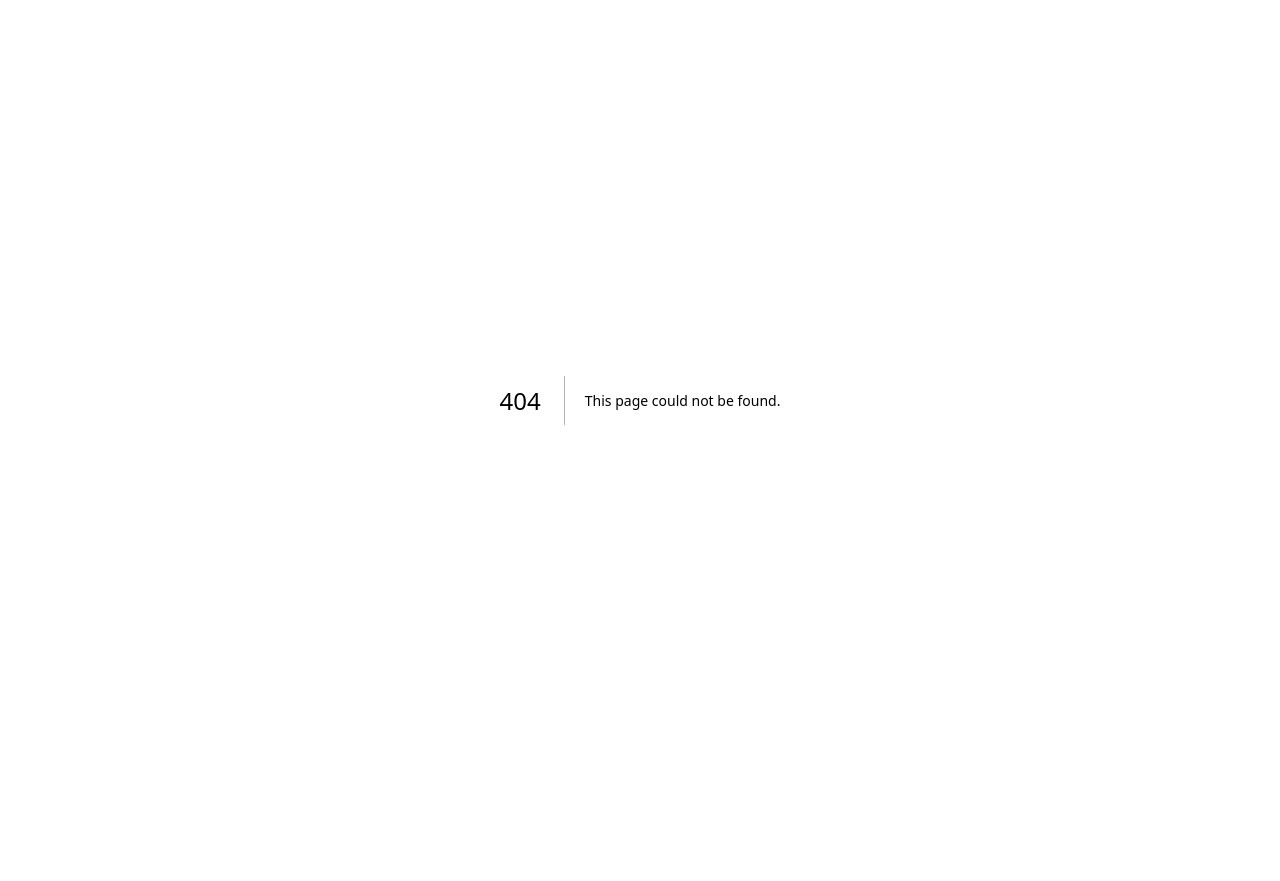
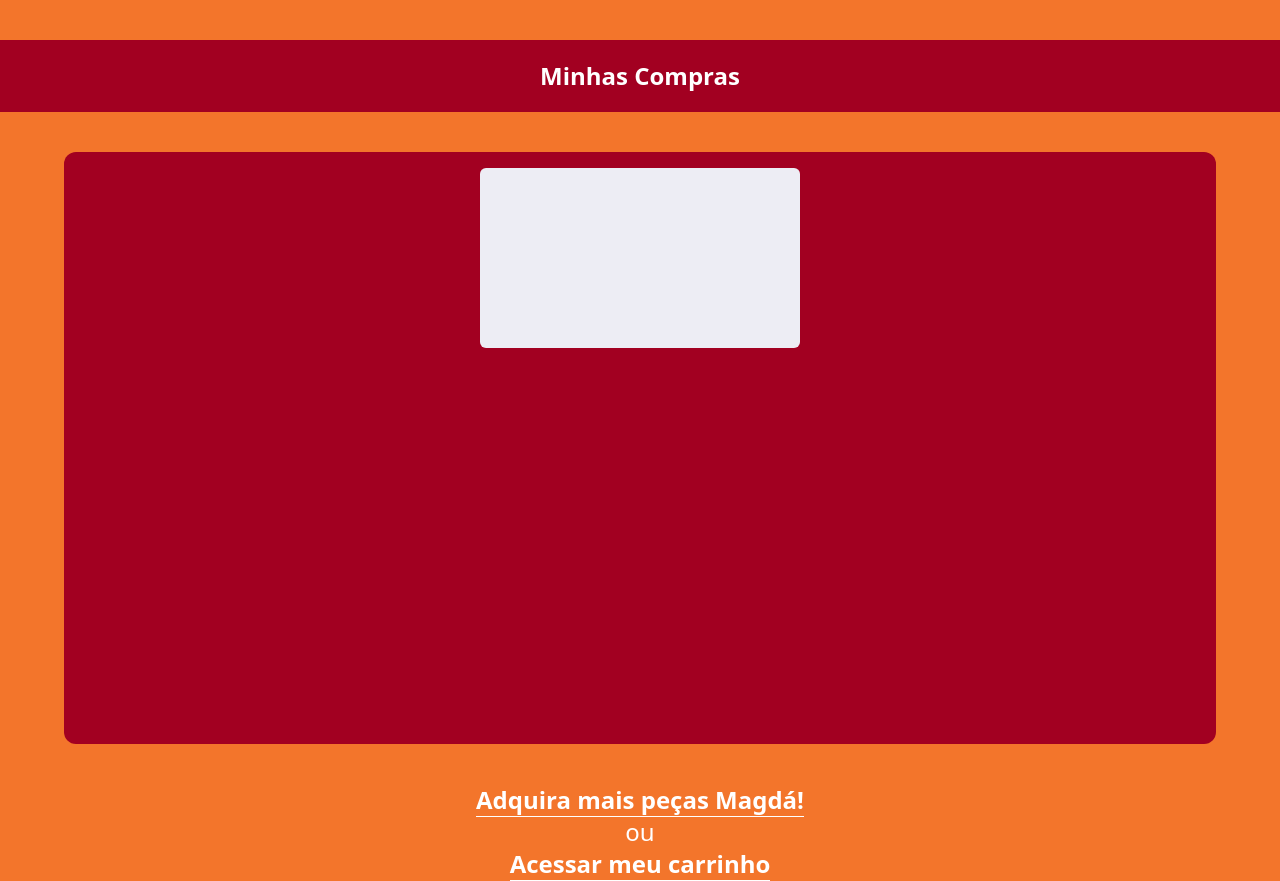
Before and after one commit to magda-earrings/magda-frontend, a Next.js app in the folder frontend-base/: page /settings/options/purchases in a window 1280 px wide. Before the commit this address had no page. Before the commit the page ends 800 px from the top, so only its background shows below. Built offline with nearby package versions, Linux system fonts and the light colour scheme; some icons are missing.

Commit message:
feat: add PurchasesPage component and update navigation options in SettingsPage

```diff
--- a/frontend-base/src/app/settings/options/layout.tsx
+++ b/frontend-base/src/app/settings/options/layout.tsx
@@ -15,12 +15,13 @@ export default function OptionsLayout({
     contact: "Fale Conosco",
     social: "Redes Sociais",
     terms: "Termos de Uso",
+    purchases: "Minhas Compras",
   };
 
   return (
     <div>
       <OptionsNavigator option={lastSegment} titles={titles} />
-      <main className="min-h-screen">{children}</main>
+      <main className="">{children}</main>
     </div>
   );
 }
--- /dev/null
+++ b/frontend-base/src/app/settings/options/purchases/page.tsx
@@ -0,0 +1,19 @@
+import { SettingsContainer } from "@/components/Containers/Settings/Index";
+
+export default function PurchasesPage(){
+    return(
+        <section className="flex flex-col gap-10">
+            <SettingsContainer>
+                <div className="h-140">
+                    <div className="bg-[#EDEDF4] w-4/5 max-w-80 h-45 m-auto rounded-md"></div>
+                </div>
+            </SettingsContainer>
+
+            <div className="text-white text-2xl text-center">
+                <a href="/shop" className="font-bold border-b-1 border-white">Adquira mais peças Magdá!</a>
+                <p>ou</p>
+                <a href="/shop" className="font-bold border-b-1 border-white">Acessar meu carrinho</a>
+            </div>
+        </section>
+    )
+}
--- a/frontend-base/src/app/settings/page.tsx
+++ b/frontend-base/src/app/settings/page.tsx
@@ -8,13 +8,8 @@ export default function SettingsPage() {
   const options = [
     {
       icon: "tabler:settings",
-      text: "Sobre nós",
-      navigate: "about-us",
-    },
-    {
-      icon: "tabler:settings",
       text: "Minhas Compras",
-      navigate: "my-purchases",
+      navigate: "purchases",
     },
     {
       icon: "tabler:settings",
@@ -26,12 +21,15 @@ export default function SettingsPage() {
       text: "Fale conosco",
       navigate: "contact",
     },
+  ];
+
+  const optionsB = [
     {
       icon: "tabler:settings",
       text: "Termos de uso",
       navigate: "terms",
     },
-  ];
+  ]
   return (
     <>
       <section className="h-full flex flex-col gap-10">
@@ -52,7 +50,7 @@ export default function SettingsPage() {
           <hr className=" my-2 mx-1 border-[#EDEDF4]/20" />
         </SettingsContainer>
         <SettingsContainer>
-          {options.map((option) => (
+          {optionsB.map((option) => (
             <div key={option.navigate}>
               <hr className="my-2 mx-1 border-[#EDEDF4]/20" />
               <Items
```
